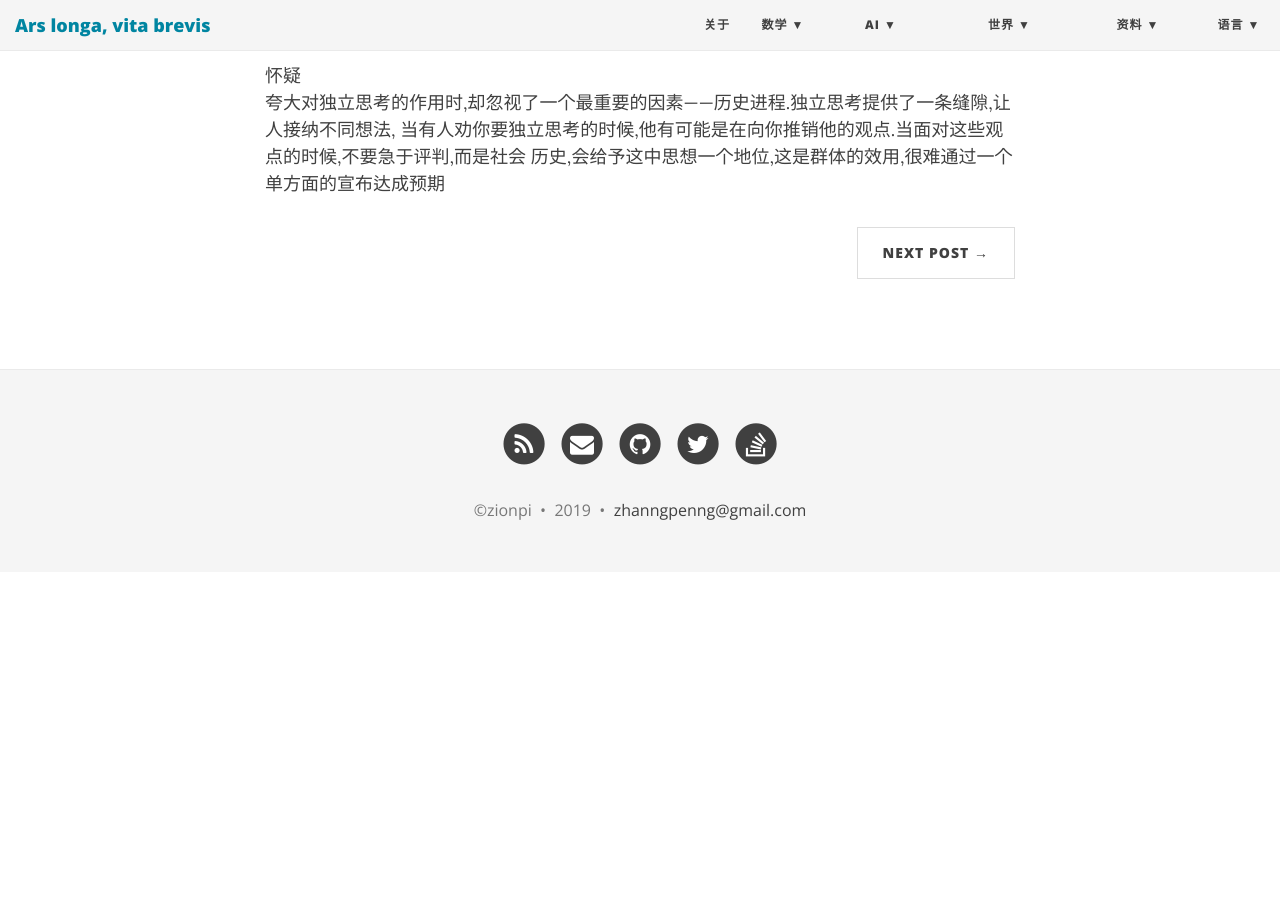
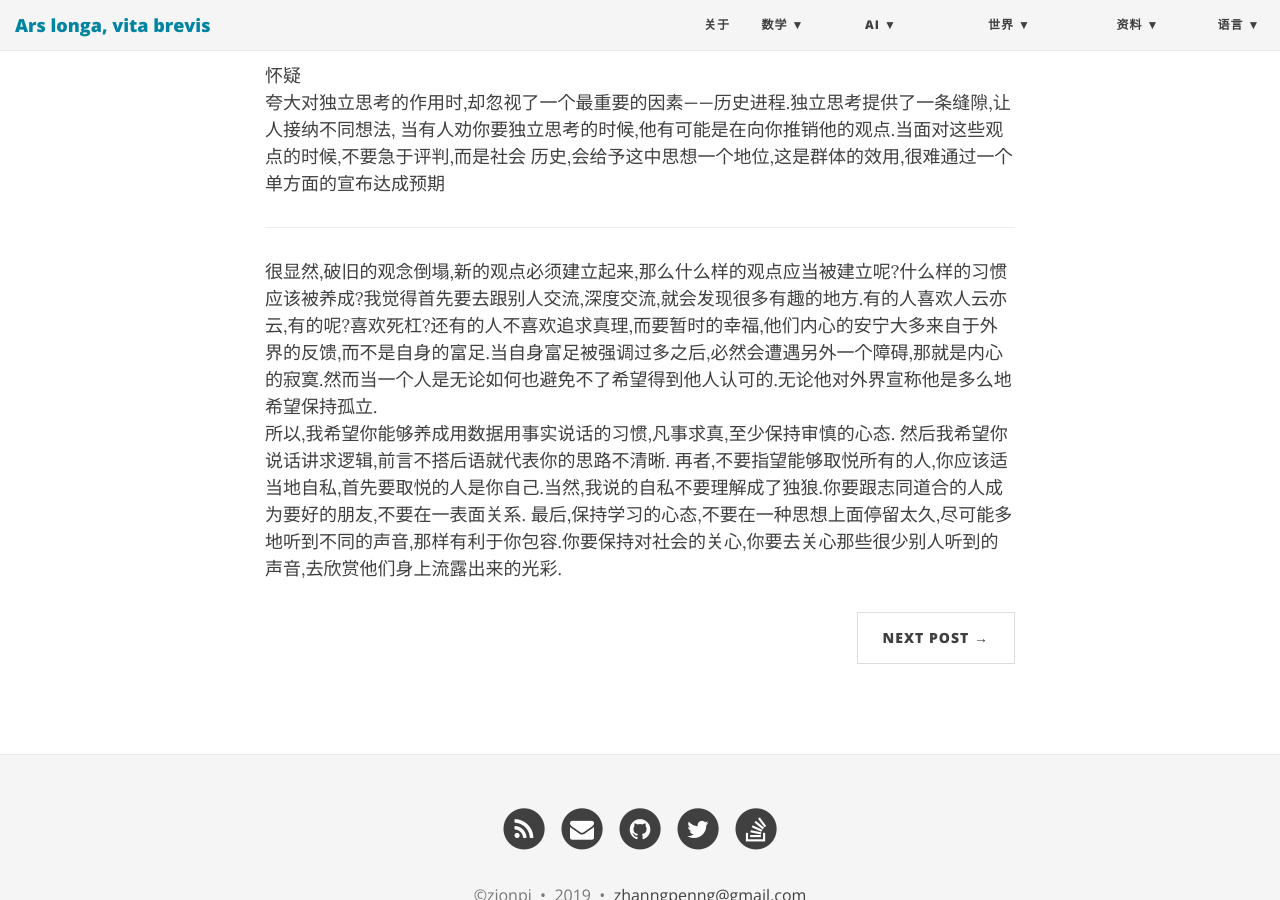
Before and after one commit to ZionPi/zionpi.github.io, a Jekyll site: the page built from _posts/2011-04-12-it-all-starts-with-critical-thinking.md, in a window 1280 px wide and 900 px high, scrolled down 669 px. Built offline with Jekyll 4.4.1, drawn with Linux system fonts in a browser that asks for light colours; nearby versions of some CDN libraries; before the commit the page ends 1241 px from its top, so only the background shows below that.

Commit message:
give some more advice on younger me

```diff
--- a/_posts/2011-04-12-it-all-starts-with-critical-thinking.md
+++ b/_posts/2011-04-12-it-all-starts-with-critical-thinking.md
@@ -24,3 +24,10 @@ title: 一切从批判性思考开始
 夸大对独立思考的作用时,却忽视了一个最重要的因素——历史进程.独立思考提供了一条缝隙,让人接纳不同想法,
 当有人劝你要独立思考的时候,他有可能是在向你推销他的观点.当面对这些观点的时候,不要急于评判,而是社会
 历史,会给予这中思想一个地位,这是群体的效用,很难通过一个单方面的宣布达成预期
+
+---
+很显然,破旧的观念倒塌,新的观点必须建立起来,那么什么样的观点应当被建立呢?什么样的习惯应该被养成?我觉得首先要去跟别人交流,深度交流,就会发现很多有趣的地方.有的人喜欢人云亦云,有的呢?喜欢死杠?还有的人不喜欢追求真理,而要暂时的幸福,他们内心的安宁大多来自于外界的反馈,而不是自身的富足.当自身富足被强调过多之后,必然会遭遇另外一个障碍,那就是内心的寂寞.然而当一个人是无论如何也避免不了希望得到他人认可的.无论他对外界宣称他是多么地希望保持孤立.
+所以,我希望你能够养成用数据用事实说话的习惯,凡事求真,至少保持审慎的心态.
+然后我希望你说话讲求逻辑,前言不搭后语就代表你的思路不清晰.
+再者,不要指望能够取悦所有的人,你应该适当地自私,首先要取悦的人是你自己.当然,我说的自私不要理解成了独狼.你要跟志同道合的人成为要好的朋友,不要在一表面关系.
+最后,保持学习的心态,不要在一种思想上面停留太久,尽可能多地听到不同的声音,那样有利于你包容.你要保持对社会的关心,你要去关心那些很少别人听到的声音,去欣赏他们身上流露出来的光彩.
```
